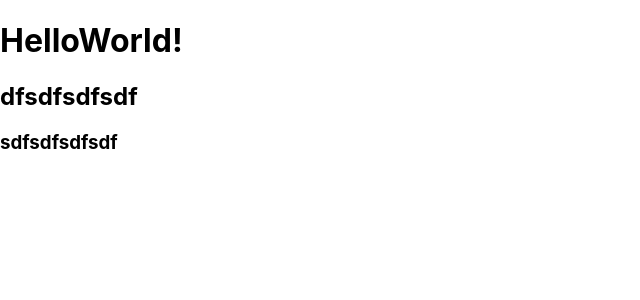
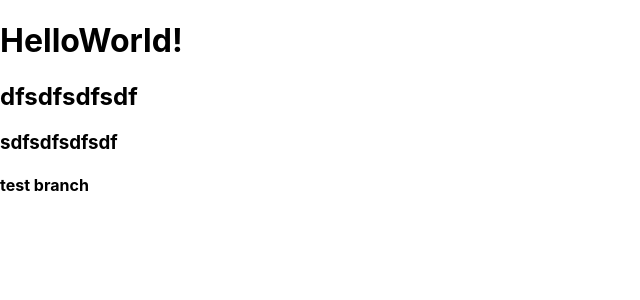
Before and after one commit to DenisTolmachev/woodtech, a React (Create React App) app: page / in a window 1280 px wide. Shown: the top 300 px of the page, without its empty margins (0-640 px from the left). Built offline with nearby package versions, Linux system fonts and the light colour scheme.

Commit message:
test branch

```diff
--- a/src/App.js
+++ b/src/App.js
@@ -4,6 +4,7 @@ export const App = () => {
       <h1>HelloWorld!</h1>
       <h2>dfsdfsdfsdf</h2>
       <h3>sdfsdfsdfsdf</h3>
+      <h4>test branch</h4>
     </div>
   );
 };
```
